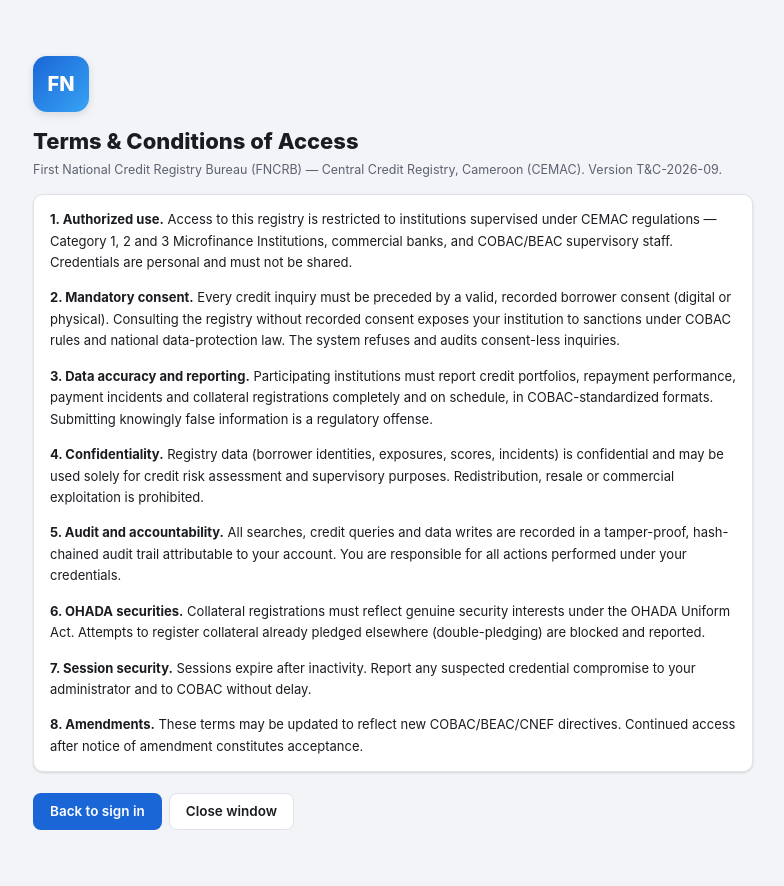
After one commit to redspaxz/FNCRB, a PHP site: page /terms in a window 1280 px wide. The commit adds this page. Shown: the whole page, without its empty margins (247-1031 px from the left). Run offline with PHP 8.4, Linux system fonts and the light colour scheme; the visitor is signed in with stand-in values (Sample User, id 1).

Commit message:
Terms & Conditions: acceptance gate on login (client button enable + server-side refusal + audited acceptance, /terms page)

```diff
--- a/app/Controllers/AuthController.php
+++ b/app/Controllers/AuthController.php
@@ -27,6 +27,11 @@ final class AuthController
 
         if ($email === '' || $pw === '') {
             View::render('auth/login', ['error' => 'Email and password are required.', 'email' => $email], null);
+            return;
+        }
+        if (empty($_POST['terms_accepted'])) {
+            Audit::log('LOGIN_TERMS_REFUSED', null, ['email' => $email]);
+            View::render('auth/login', ['error' => 'You must review and accept the Terms & Conditions before signing in.', 'email' => $email], null);
             return;
         }
         if (Auth::throttled($email, $ip)) {
@@ -59,9 +64,10 @@ final class AuthController
 
         Auth::recordAttempt($email, $ip, true);
         Auth::login($user);
+        $_SESSION['terms_accepted_at'] = date('c');
         Rbac::loadForUser((int)$user['role_id']);
         Database::pdo()->prepare("UPDATE users SET last_login_at = NOW() WHERE id = ?")->execute([$user['id']]);
-        Audit::log('LOGIN_SUCCESS', ['type' => 'user', 'id' => $user['id']]);
+        Audit::log('LOGIN_SUCCESS', ['type' => 'user', 'id' => $user['id']], ['terms_version' => 'T&C-2026-09']);
         header('Location: ' . Rbac::baseUrl() . '/dashboard');
     }
 
--- a/app/Controllers/PageController.php
+++ b/app/Controllers/PageController.php
@@ -16,6 +16,11 @@ final class PageController
         View::render('home/landing', [], null);
     }
 
+    public function terms(): void
+    {
+        View::render('home/terms', [], null);
+    }
+
     public function notFound(): void
     {
         View::render('errors/error', ['code' => 404, 'message' => 'Page not found'], 'app');
--- /dev/null
+++ b/app/Views/home/terms.php
@@ -0,0 +1,40 @@
+<?php $e = fn($s) => htmlspecialchars((string)$s); $base = App\Core\Rbac::baseUrl(); ?>
+<!DOCTYPE html>
+<html lang="en">
+<head>
+<meta charset="utf-8"><meta name="viewport" content="width=device-width, initial-scale=1">
+<title>Terms & Conditions — FNCRB</title>
+<link href="<?= $base ?>/assets/vendor/bootstrap.min.css?v=3" rel="stylesheet">
+<link href="<?= $base ?>/assets/css/lumo.css?v=3" rel="stylesheet">
+</head>
+<body>
+<div class="hero" style="max-width:760px;">
+  <span class="hero-logo">FN</span>
+  <h1 style="font-size:22px;">Terms &amp; Conditions of Access</h1>
+  <p class="reg-note">First National Credit Registry Bureau (FNCRB) — Central Credit Registry, Cameroon (CEMAC). Version T&amp;C-2026-09.</p>
+
+  <div class="card p-4 mt-3" style="font-size:13px;line-height:1.65;">
+    <p class="mb-3"><b>1. Authorized use.</b> Access to this registry is restricted to institutions supervised under CEMAC regulations — Category 1, 2 and 3 Microfinance Institutions, commercial banks, and COBAC/BEAC supervisory staff. Credentials are personal and must not be shared.</p>
+
+    <p class="mb-3"><b>2. Mandatory consent.</b> Every credit inquiry must be preceded by a valid, recorded borrower consent (digital or physical). Consulting the registry without recorded consent exposes your institution to sanctions under COBAC rules and national data-protection law. The system refuses and audits consent-less inquiries.</p>
+
+    <p class="mb-3"><b>3. Data accuracy and reporting.</b> Participating institutions must report credit portfolios, repayment performance, payment incidents and collateral registrations completely and on schedule, in COBAC-standardized formats. Submitting knowingly false information is a regulatory offense.</p>
+
+    <p class="mb-3"><b>4. Confidentiality.</b> Registry data (borrower identities, exposures, scores, incidents) is confidential and may be used solely for credit risk assessment and supervisory purposes. Redistribution, resale or commercial exploitation is prohibited.</p>
+
+    <p class="mb-3"><b>5. Audit and accountability.</b> All searches, credit queries and data writes are recorded in a tamper-proof, hash-chained audit trail attributable to your account. You are responsible for all actions performed under your credentials.</p>
+
+    <p class="mb-3"><b>6. OHADA securities.</b> Collateral registrations must reflect genuine security interests under the OHADA Uniform Act. Attempts to register collateral already pledged elsewhere (double-pledging) are blocked and reported.</p>
+
+    <p class="mb-3"><b>7. Session security.</b> Sessions expire after inactivity. Report any suspected credential compromise to your administrator and to COBAC without delay.</p>
+
+    <p class="mb-0"><b>8. Amendments.</b> These terms may be updated to reflect new COBAC/BEAC/CNEF directives. Continued access after notice of amendment constitutes acceptance.</p>
+  </div>
+
+  <div class="mt-4 d-flex gap-2">
+    <a class="btn btn-primary" href="<?= $base ?>/login">Back to sign in</a>
+    <button class="btn" onclick="window.close()">Close window</button>
+  </div>
+</div>
+</body>
+</html>
--- a/app/routes.php
+++ b/app/routes.php
@@ -15,6 +15,7 @@ use App\Controllers\PageController;
 /** @var Router $router */
 
 $router->get('/',                    [PageController::class, 'home']);
+$router->get('/terms',               [PageController::class, 'terms']);
 $router->get('/login',               [AuthController::class, 'showLogin']);
 $router->post('/login',              [AuthController::class, 'login']);
 $router->get('/logout',              [AuthController::class, 'logout']);
```
Also changed, not shown: app/Views/auth/login.php (+7 -1 lines), public/assets/js/app.js.
